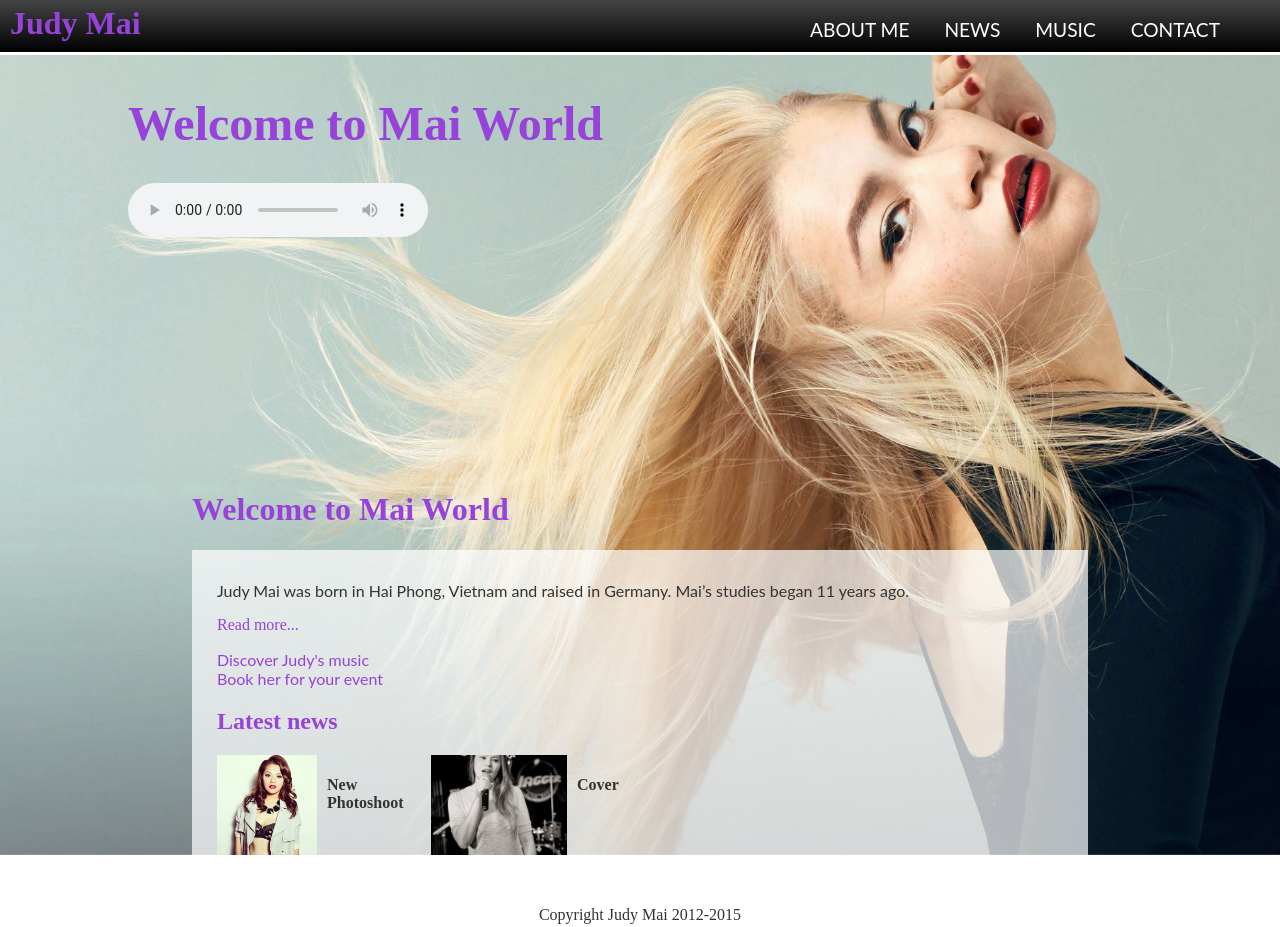
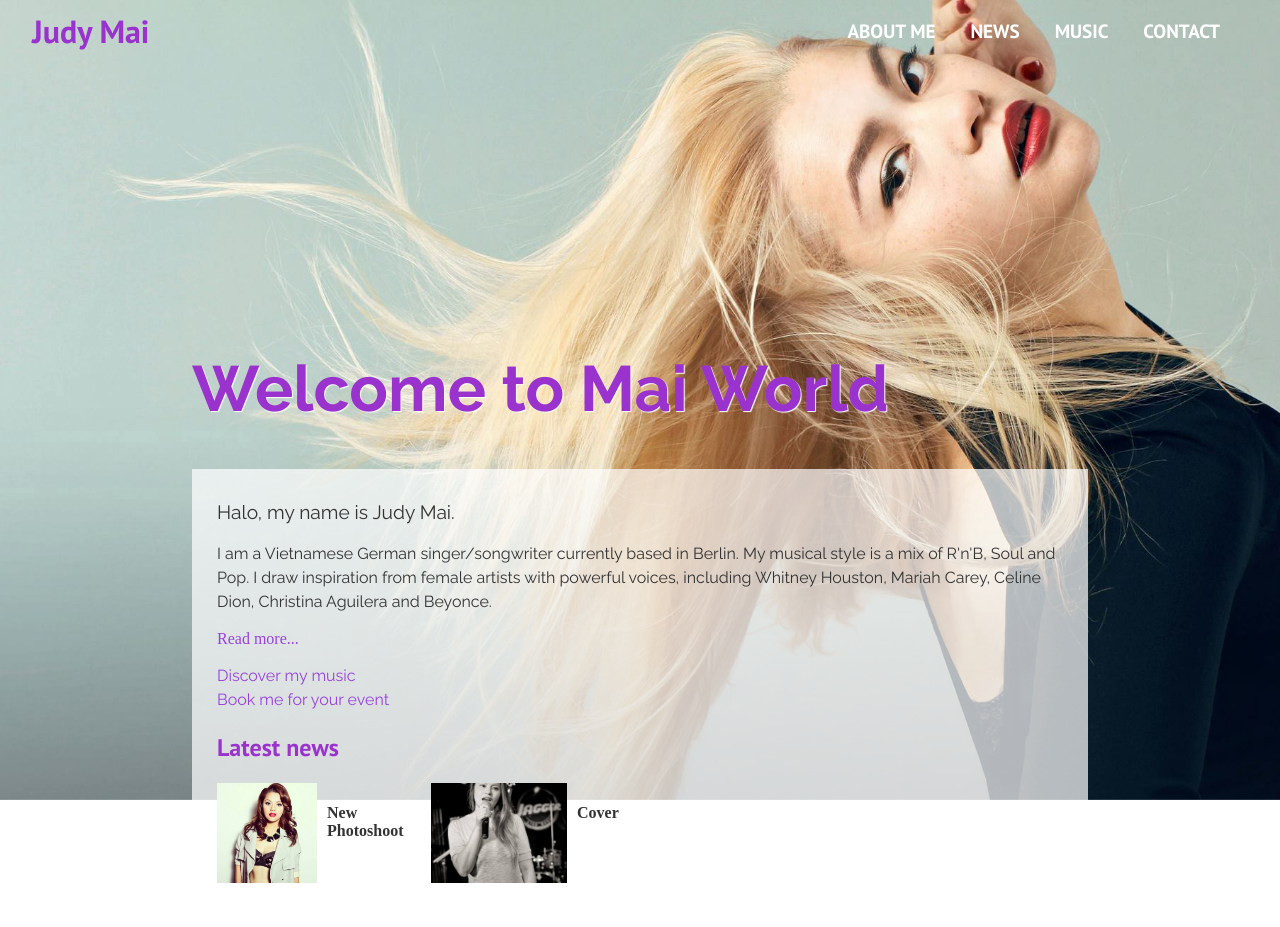
Before and after one commit to myfashionhub/judy-mai, a plain HTML site: page index.html in a window 1280 px wide. Shown: the top 927 px of the page. Drawn offline with nearby package versions, Linux system fonts and the light colour scheme; a script that the page names is missing; a web font is replaced by a local one.

Commit message:
Change nav bar + header positioning

```diff
--- a/index.html
+++ b/index.html
@@ -25,6 +25,9 @@
 
 
 <body>
+
+<div class="background"></div>
+
  <!-- NAV BAR -->
 <nav>
   <a href="/">
@@ -49,34 +52,28 @@
   </ul>
 </nav>
 
-<div class="background"></div>
-
 <!-- WRAPPER -->
 <div class="wrapper home">
+
   <header>
     <h1>Welcome to Mai World</h1>
-
-    <div class="player" title="All night long">
-      <audio controls="" autobuffer="true" preload="auto">
-        <source src="http://www.judymai.com/wp-content/uploads/2013/01/All-night-long-mp32.mp3" type="audio/mpeg">
-        <source src="http://www.judymai.com/wp-content/uploads/2013/01/All-night-long-mp32.ogg" type="audio/ogg">
-      </audio>
-    </div>
   </header>
 
   <div class="content">
-    <h1>Welcome to Mai World</h1>
-
     <div class="textbox">
-      <p>Judy Mai was born in Hai Phong, Vietnam and raised in Germany. Mai’s studies began 11 years ago.</p>
+      <p><big>Halo, my name is Judy Mai.</big></p>
+      <p>
+        I am a Vietnamese German singer/songwriter currently based in Berlin. My musical style is a mix of R'n'B, Soul and Pop.
+        I draw inspiration from female artists with powerful voices, including Whitney Houston, Mariah Carey, Celine Dion, Christina Aguilera and Beyonce.
+      </p>
 
        <a href="/about" class="page about">Read more...</a>
       </p>
 
       <p>
-        <a href="/music">Discover Judy's music</a>
+        <a href="/music">Discover my music</a>
         <br/>
-        <a href="/contact">Book her for your event</a>
+        <a href="/contact">Book me for your event</a>
       </p>
 
       <ul class='latest'>
@@ -103,9 +100,16 @@
     Copyright Judy Mai 2012-2015
   </footer>
 
+    <div class="player" title="All night long">
+      <audio autobuffer="true" preload="auto">
+        <source src="http://www.judymai.com/wp-content/uploads/2013/01/All-night-long-mp32.mp3" type="audio/mpeg">
+        <source src="http://www.judymai.com/wp-content/uploads/2013/01/All-night-long-mp32.ogg" type="audio/ogg">
+      </audio>
+    </div>
+
 </div> <!-- end wrapper -->
 
-<div class="hidden"></div>
+<div id="page-load"></div>
 
 </body>
 </html>
--- a/stylesheet/base.css
+++ b/stylesheet/base.css
@@ -11,13 +11,14 @@ a {
 }
 
 h1, h2, h3 {
-  color: #9743d9;
-  font-family: 'Petit Formal Script';
+  color: #9A32CD;
+  font-family: 'PT Sans';
 }
 
 p, span {
-  font-family: 'Lato', 'Helvetica', Arial, sans-serif;
+  font-family: 'Raleway', 'Helvetica', Arial, sans-serif;
   font-size: 16px;
+  line-height: 1.5em;
 }
 
 div {
@@ -29,4 +30,4 @@ div {
   display: none;
 }
 
-/* purple #9743d9 */
+/* dark orchid #9A32CD */
--- a/stylesheet/layout.css
+++ b/stylesheet/layout.css
@@ -1,20 +1,11 @@
 /* NAV BAR */
-nav {
-  position: fixed;
-  top: 0;
-  left: 0;
-  width: 100%;
-  background: -webkit-linear-gradient(#444, #000); /* For Safari 5.1 to 6.0 */
-  background: -o-linear-gradient(#444, #000); /* For Opera 11.1 to 12.0 */
-  background: -moz-linear-gradient(#444, #000); /* For Firefox 3.6 to 15 */
-  background: linear-gradient(#444, #000);
-}
 
 nav ul {
   list-style: none;
   float: right;
   margin: 15px 30px 0 0;
-  font-family: 'Lato';
+  font-family: 'PT Sans';
+  font-weight: bold;
   font-size: 1.2em;
   text-transform: uppercase;
 }
@@ -31,13 +22,14 @@ nav li {
 a { color: #fff; }
 
 nav a:hover, nav a.current {
-  color: #9743d9;
+  color: #9A32CD;
+  text-shadow: 1px 1px 3px #fff;
 }
 
 nav .logo {
-  margin: 5px 5px 10px 10px;
+  margin: 10px 0 0 1em;
   display: inline-block;
-  font-family: 'Petit Formal Script';
+  font-family: 'PT Sans'; /* 'Petit Formal Script' */
   font-size: 2em;
 }
 
@@ -50,8 +42,9 @@ footer {
 /* LAYOUT */
 .wrapper {
   width: 100%;
-  min-height: 95%;
-  overflow: auto;
+  margin-top: 20%;
+  overflow-x: hidden;
+  overflow-y: auto;
   font-size: 16px;
   color: #333;
 
@@ -61,7 +54,7 @@ footer {
   width: 100%;
   height: 100%;
   position: fixed;
-  top: 55px;
+  top: 0;
   z-index: -1;
   background-image: url('../images/home-background.jpg');
   background-size: 100%;
@@ -70,21 +63,16 @@ footer {
 
 /* Header */
 header {
-  width: 100%;
-  height: 50vh;
-  margin-top: 70px;
+  width: 70%;
+  margin: 0 auto;
   overflow: hidden;
 }
 
 header h1 {
-  margin: 2% 0 0 10%;
-  font-size: 3em;
+  font-family: 'Raleway';
+  font-size: 4em;
+  text-shadow: 1px 1px 1px #fff;
 }
-
-header .player {
-  margin: 2em 0 0 10%;
-}
-
 
 /* Content */
 .content {
```
